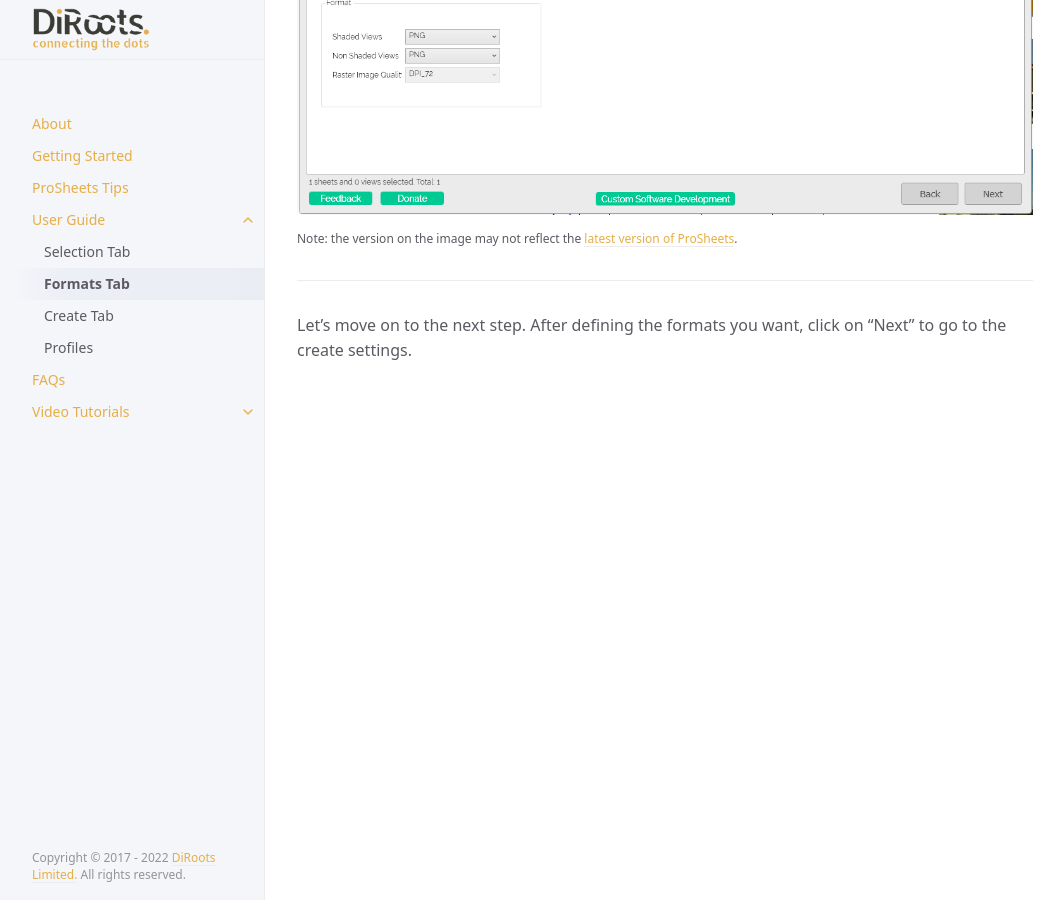
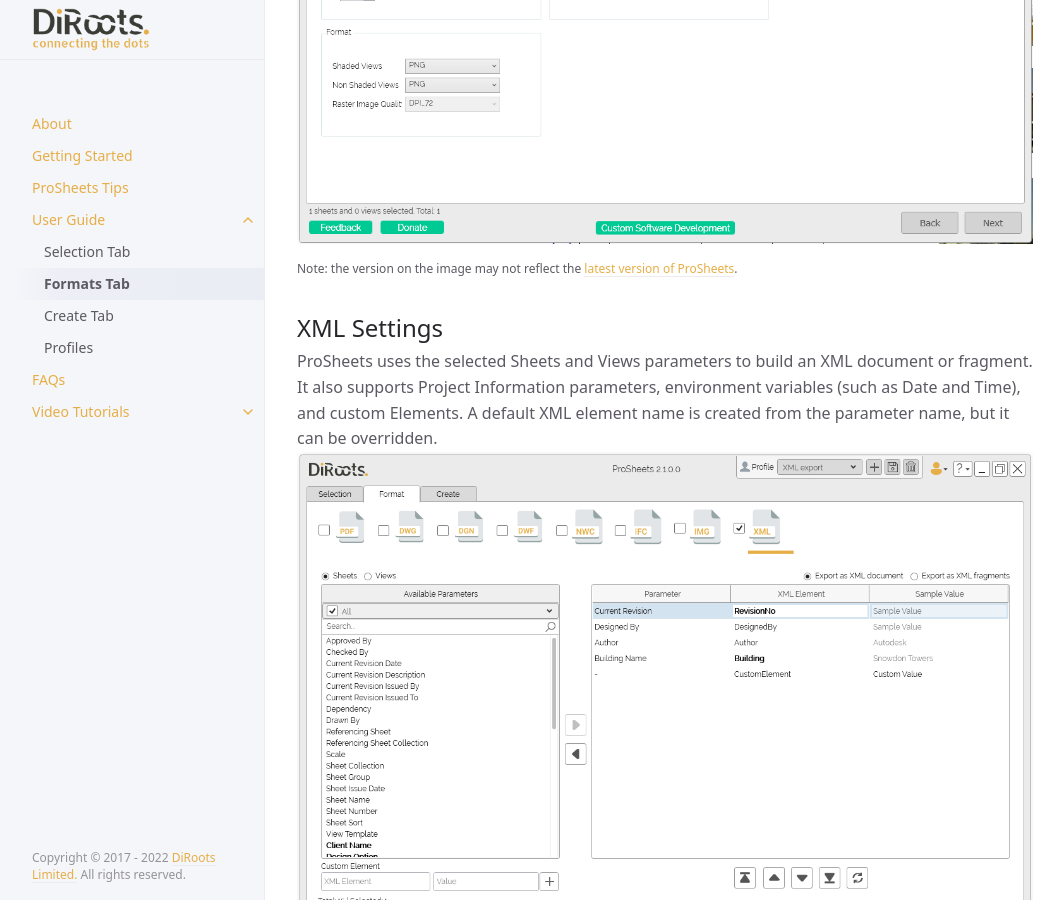
Before and after one commit to DiRoots-Limited/DiRoots.ProSheets.Releases, a Jekyll site: the page built from docs/ui-components/formats-tab.md, in a window 1280 px wide and 900 px high, scrolled down 6238 px. Shown: the whole window, without its empty margins (107-1171 px from the left). Built offline with Jekyll 4.4.1, drawn with Linux system fonts in a browser that asks for light colours; some of the changed text lies outside the part shown.

Commit message:
feat: add  XML settings docs and image

```diff
--- a/docs/ui-components/formats-tab.md
+++ b/docs/ui-components/formats-tab.md
@@ -18,7 +18,7 @@ nav_order: 2
 
 ## Supported File Formats
 
-ProSheets allows you to batch Export Sheets/Views to PDF, DWG, DGN, DWF, NWC, IFC, and IMG (JPEG, PNG, TIFF)
+ProSheets allows you to batch Export Sheets/Views to PDF, DWG, DGN, DWF, NWC, IFC, IMG (JPEG, PNG, TIFF) and XML
 
 ![ProSheets Selecting File Formats to export](../../assets\images\GIFs\FileFormats\PS-SelectFormat.gif)
 <sub>Note: the version on the image may not reflect the [latest version of ProSheets](https://diroots.com/revit-plugins/revit-to-pdf-dwg-dgn-dwf-nwc-ifc-and-images-with-prosheets/).</sub>
@@ -106,6 +106,12 @@ ProSheets uses the Revit engine to export to Images and HTML. ProSheets supports
 ![ProSheets Revit Images and HTML Settings](../../assets/images/PS-Images-HTML-settings.png)
 <sub>Note: the version on the image may not reflect the [latest version of ProSheets](https://diroots.com/revit-plugins/revit-to-pdf-dwg-dgn-dwf-nwc-ifc-and-images-with-prosheets/).</sub>
 
+## XML Settings
+
+ProSheets uses the selected Sheets and Views parameters to build an XML document or fragment. It also supports Project Information parameters, environment variables (such as Date and Time), and custom Elements. A default XML element name is created from the parameter name, but it can be overridden.
+![ProSheets XML Settings](../../assets/images/PS-XML-settings.png)
+<sub>Note: the version on the image may not reflect the [latest version of ProSheets](https://diroots.com/revit-plugins/revit-to-pdf-dwg-dgn-dwf-nwc-ifc-and-images-with-prosheets/).</sub>
+
 ---
 
 Let's move on to the next step. After defining the formats you want, click on "Next" to go to the create settings.
```
Also changed, not shown: docs/getting-started.md (+8 -1 lines), assets/images/PS-XML-settings.png (added).
